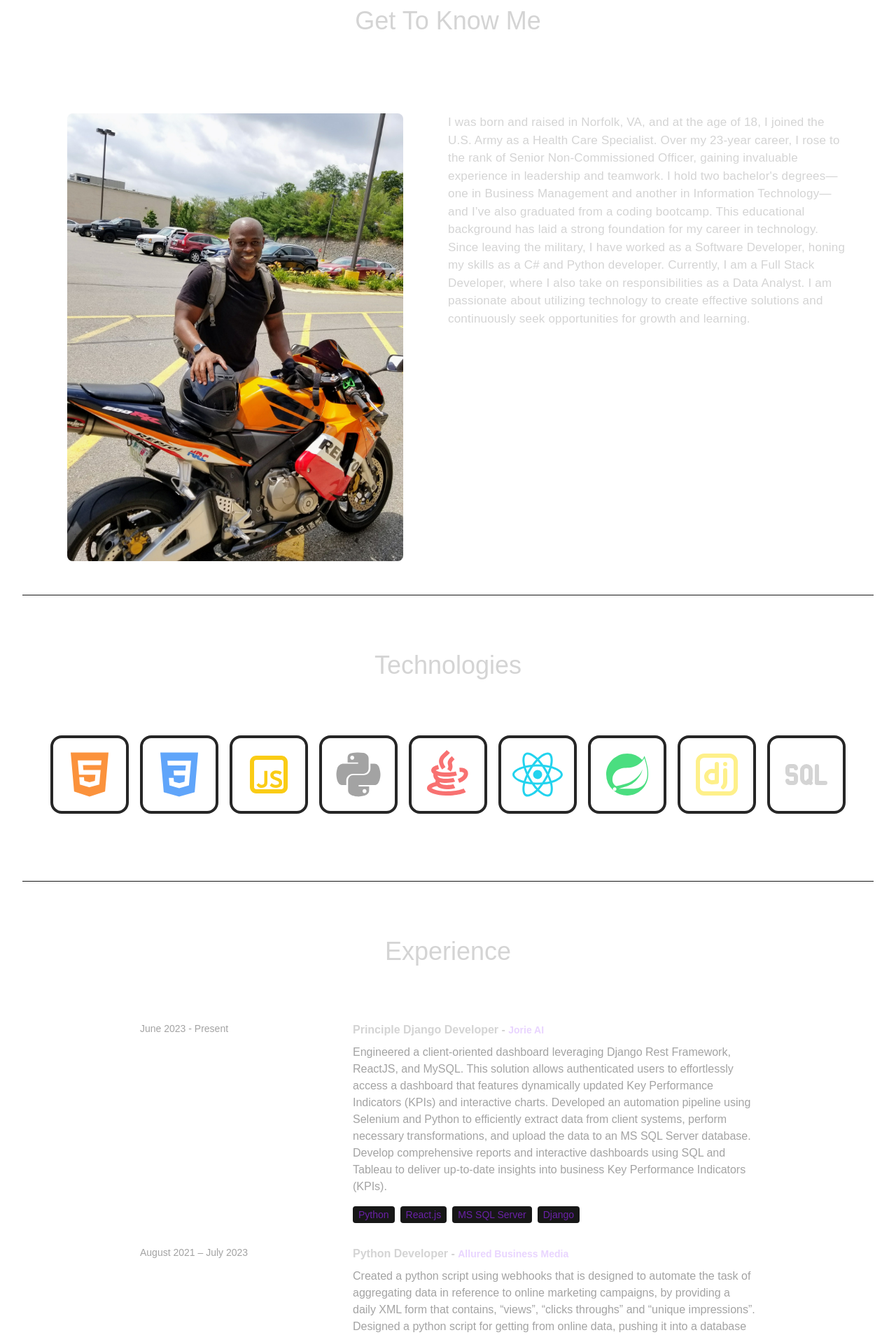
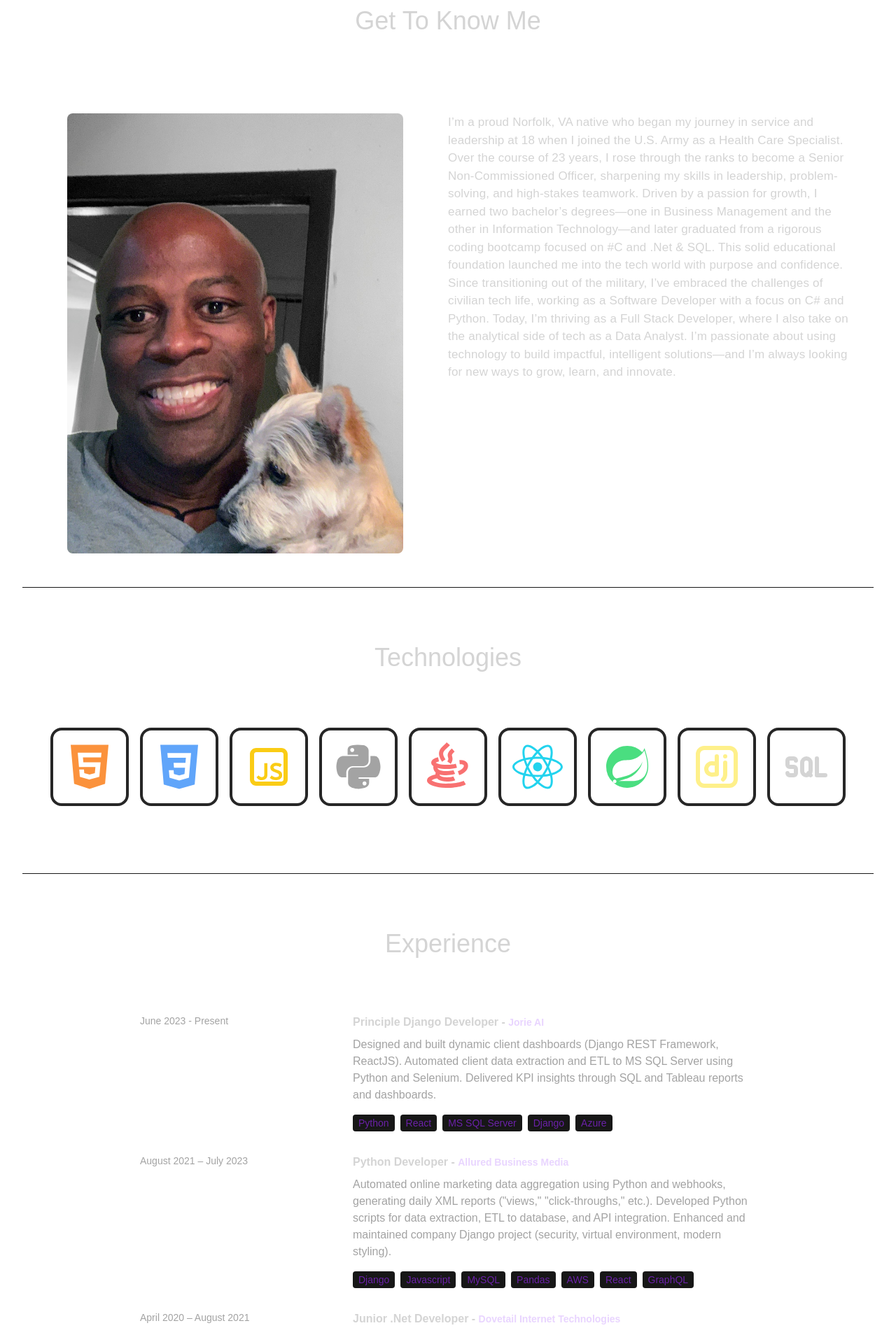
Before and after one commit to wchandler2020/reactPorfolio2025, a React (Create React App) app: page /#/ in a window 1280 px wide. Shown: the part 840-2748 px from the top of the page at 70% size. Built offline with nearby package versions, Linux system fonts and the light colour scheme.

Commit message:
updated: about and header section text, about secection image

```diff
--- a/src/components/about/About.jsx
+++ b/src/components/about/About.jsx
@@ -1,5 +1,7 @@
 import React from 'react';
 import aboutImg from '../../assets/about/about_img.JPG'
+import aboutImg2 from '../../assets/about/about_img_2.jpg'
+import aboutImg3 from '../../assets/about/about_img_3.jpg'
 import { ABOUT_TEXT } from '../../constants';
 
 const About = () => {
@@ -9,7 +11,7 @@ const About = () => {
         <div className="flex flex-wrap">
             <div className="w-full lg:w-1/2 lg:p-8">
                 <div className="flex items-center justify-center">
-                    <img src={aboutImg} alt='about william' height={480} width={480} className='rounded-lg'/>
+                    <img src={aboutImg3} alt='about william' height={480} width={480} className='rounded-lg'/>
                 </div>
             </div>
             <div className="w-full lg:w-1/2">
--- a/src/constants/index.js
+++ b/src/constants/index.js
@@ -19,11 +19,13 @@ import { TbSql } from "react-icons/tb";
 import { FaPython } from "react-icons/fa6";
 
 
-export const HERO_CONTENT = `I’m a detail-obsessed Software Engineer with 5+ years of full-stack web development experience, crafting clean, efficient solutions with Python, Java, React, and SQL. I thrive in Agile teams and love building cloud-powered apps on platforms like Azure and AWS.
-Before diving into tech, I spent 23 years leading teams and solving complex challenges as a Health Care Supervisor in the U.S. Army — where I sharpened my leadership, adaptability, and get-it-done mindset.
-Now, I bring that same energy into every line of code I write. Whether it's optimizing a backend service, architecting a cloud solution, or building intuitive web interfaces, I’m all about turning big ideas into working software. Always learning, always improving, and always ready for the next challenge.`;
+export const HERO_CONTENT = `Detail-obsessed coder with a secret weapon: 23 years of leading teams in the Army! 5+ years of full-stack magic (Python, Java, React, SQL), building cool stuff in the cloud with Azure and AWS. Agile-savvy and always ready to crack tech puzzles with a smile and a 'let’s do this' attitude. Always learning, always building, always ready for what’s next.`;
 
-export const ABOUT_TEXT = `I was born and raised in Norfolk, VA, and at the age of 18, I joined the U.S. Army as a Health Care Specialist. Over my 23-year career, I rose to the rank of Senior Non-Commissioned Officer, gaining invaluable experience in leadership and teamwork. I hold two bachelor's degrees—one in Business Management and another in Information Technology—and I’ve also graduated from a coding bootcamp. This educational background has laid a strong foundation for my career in technology. Since leaving the military, I have worked as a Software Developer, honing my skills as a C# and Python developer. Currently, I am a Full Stack Developer, where I also take on responsibilities as a Data Analyst. I am passionate about utilizing technology to create effective solutions and continuously seek opportunities for growth and learning.`;
+export const ABOUT_TEXT = `I’m a proud Norfolk, VA native who began my journey in service and leadership at 18 when I joined the U.S. Army as a Health Care Specialist. Over the course of 23 years, I rose through the ranks to become a Senior Non-Commissioned Officer, sharpening my skills in leadership, problem-solving, and high-stakes teamwork.
+
+Driven by a passion for growth, I earned two bachelor’s degrees—one in Business Management and the other in Information Technology—and later graduated from a rigorous coding bootcamp focused on #C and .Net & SQL. This solid educational foundation launched me into the tech world with purpose and confidence.
+
+Since transitioning out of the military, I’ve embraced the challenges of civilian tech life, working as a Software Developer with a focus on C# and Python. Today, I’m thriving as a Full Stack Developer, where I also take on the analytical side of tech as a Data Analyst. I’m passionate about using technology to build impactful, intelligent solutions—and I’m always looking for new ways to grow, learn, and innovate.`;
 
 export const EXPERIENCES = [
   {
@@ -31,31 +33,31 @@ export const EXPERIENCES = [
     year: "June 2023 - Present",
     role: "Principle Django Developer",
     company: "Jorie AI",
-    description: `Engineered a client-oriented dashboard leveraging Django Rest Framework, ReactJS, and MySQL. This solution allows authenticated users to effortlessly access a dashboard that features dynamically updated Key Performance Indicators (KPIs) and interactive charts. Developed an automation pipeline using Selenium and Python to efficiently extract data from client systems, perform necessary transformations, and upload the data to an MS SQL Server database. Develop comprehensive reports and interactive dashboards using SQL and Tableau to deliver up-to-date insights into business Key Performance Indicators (KPIs).`,
-    technologies: ["Python", "React.js", "MS SQL Server", "Django"],
+    description: `Designed and built dynamic client dashboards (Django REST Framework, ReactJS). Automated client data extraction and ETL to MS SQL Server using Python and Selenium. Delivered KPI insights through SQL and Tableau reports and dashboards.`,
+    technologies: ["Python", "React", "MS SQL Server", "Django", "Azure"],
   },
   {
     id: 2,
     year: "August 2021 – July 2023",
     role: "Python Developer",
     company: "Allured Business Media",
-    description: `Created a python script using webhooks that is designed to automate the task of aggregating data in reference to online marketing campaigns, by providing a daily XML form that contains, “views”, “clicks throughs” and “unique impressions”. Designed a python script for getting from online data, pushing it into a database table, where a second script adds the data to an API. Currently updating and maintaining the company’s existing Django project by adding security features, a virtual environment, and more modern styling.`,
-    technologies: ["Django", "Javascript", "MySQL", "Pandas"],
+    description: `Automated online marketing data aggregation using Python and webhooks, generating daily XML reports ("views," "click-throughs," etc.). Developed Python scripts for data extraction, ETL to database, and API integration. Enhanced and maintained company Django project (security, virtual environment, modern styling).`,
+    technologies: ["Django", "Javascript", "MySQL", "Pandas", "AWS", "React", "GraphQL"],
   },
   {
     id: 3,
     year: "April 2020 – August 2021",
     role: "Junior .Net Developer",
     company: "Dovetail Internet Technologies",
-    description: `Designed two stage authentication system to be used in existing applications, that allows administrators to lock an account that exceeds a predetermined number of attempts. Created a system that allows customers to see the number of items available at several different warehouses, where a customer can add a surcharge to choose a specific warehouse for faster delivery. Debugged, tested and fixed errors found during the QA process, as well as documented revisions and changes.`,
-    technologies: ["C#", ".Net Core", "React.JS", "MS SQL Server"],
+    description: `Developed a two-stage authentication system to improve application security. Created a system for customers to view warehouse inventory and choose expedited delivery. dConducted debugging, testing, and error resolution, ensuring quality and documenting changes.`,
+    technologies: ["C#", ".Net Core", "React.JS", "MS SQL Server", "React", "Web Forms", "Dev Express"],
   },
   {
     id: 4,
     year: "Aug 1994 - Aug 2016",
     role: "Health Care Sergeant/Supervisor",
     company: "United States Army",
-    description: `Managed and coordinated 25 different deployment teams globally to succeed including: training, disciplining, and rewarding soldiers; planning, assigning, and directing deployment assets; appraising performance; and resolving logistical issues. Directed and trained a staff of 17 medics performing instruction and documenting coursework for soldier evaluations in support of maintenance standardization programs. Created a widely used computer-based system for tracking the use and ordering of required medical supplies. Negotiated with Afghan and Iraqi Health Officials to administer 1M+ lifesaving immunizations across 300+ villages and cities. Received over 20 commendation medals including the Bronze Star with Valor award during military service. Served as key member of the implementation team with a focus on the management of system and heath care administration projects, within assigned areas, from inception through implementation.`,
+    description: `Led 25 global deployment teams (training, resources, logistics). Directed training for 17 medics. Developed a medical supply tracking system. Administered 1M+ immunizations (300+ locations). Awarded 20+ commendations (Bronze Star with Valor). Contributed to system/healthcare project implementation.`,
     technologies: [],
   },
 ];
@@ -113,7 +115,7 @@ export const PROJECTS = [
     image_4: image_4,
     description:
     "My projects are currently being deployed and will be available here shortly. Stay tuned—exciting work is on the way!",
-    technologies: ["HTML", "CSS", "Vue.js", "Express", "mySQL"],
+    technologies: ["HTML", "CSS", "JS", "Django Rest Framework", "React JS", "AWS EC3"],
     github_link: '',
     demo_link: ''
   },
```
Also changed, not shown: src/assets/about/about_img_2.jpg (added), src/assets/about/about_img_3.jpg (added).
